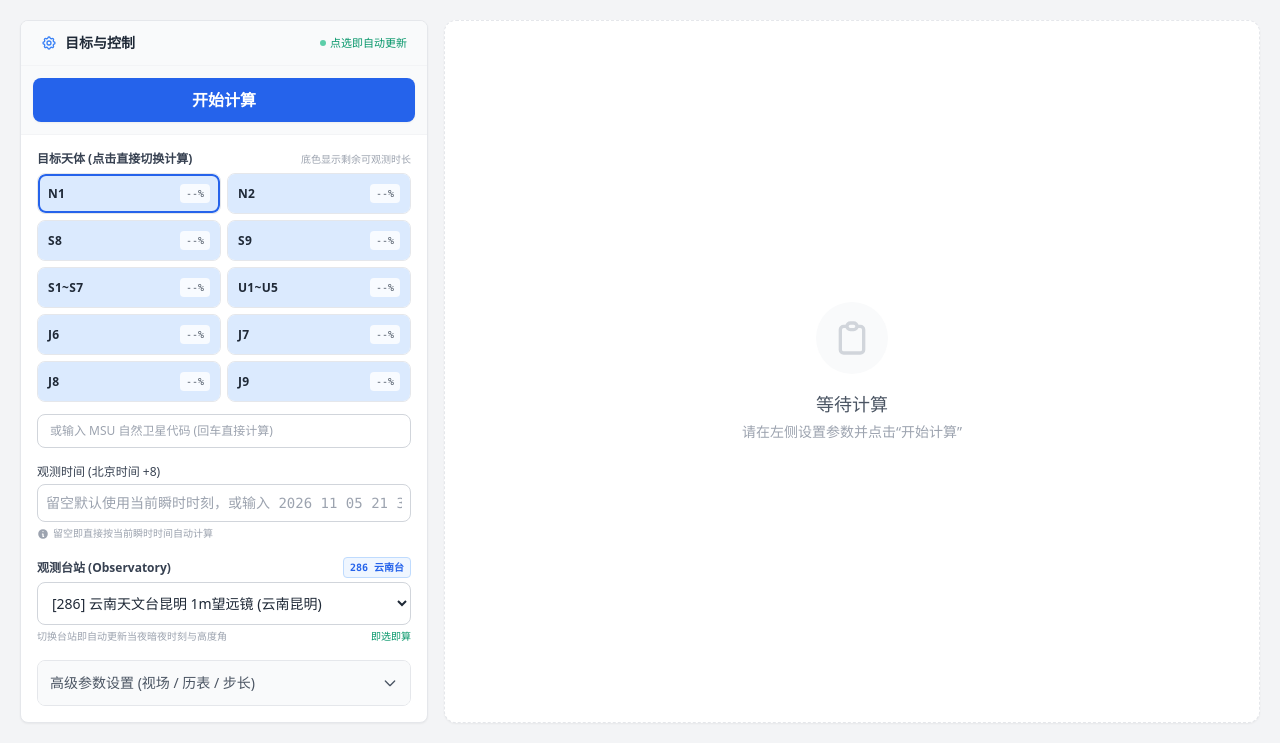
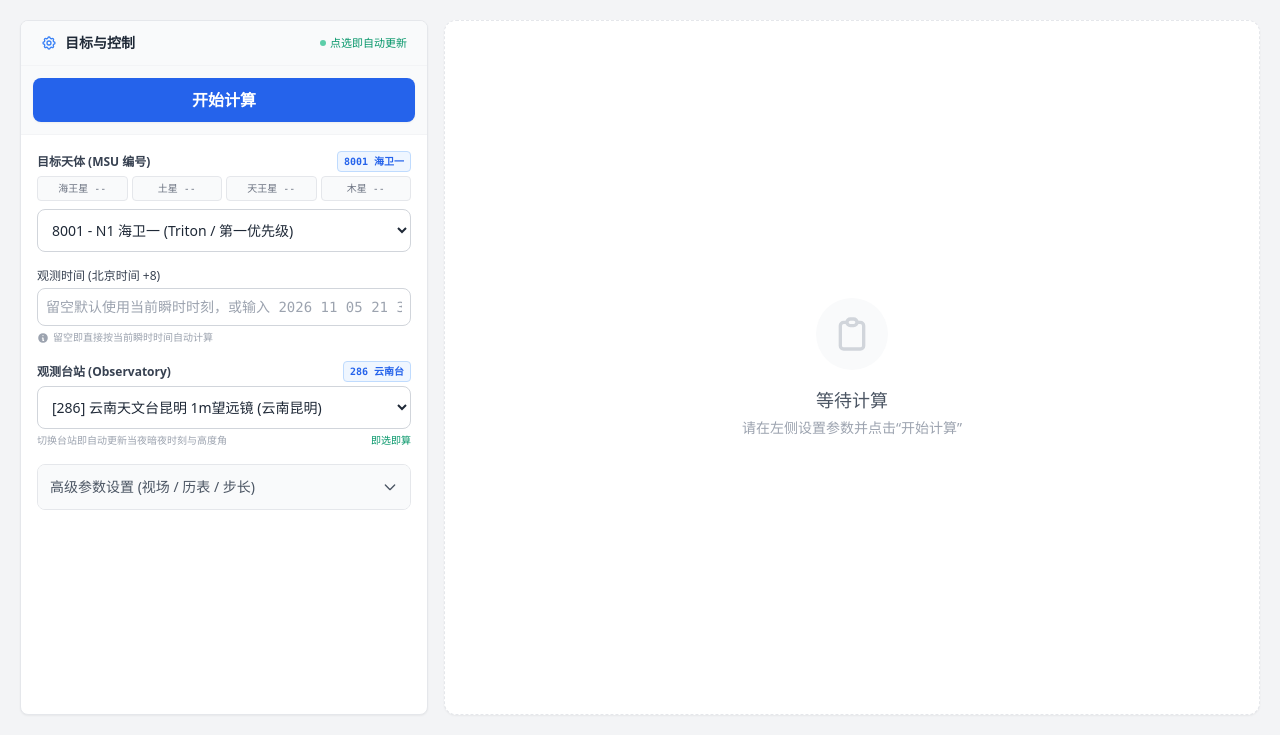
Before and after one commit to yangzhe0/project_ephemeris, a Flask app: page / in a window 1280 px wide. Shown: the part 65-808 px from the top of the page. After the commit the page ends 782 px from the top, so only its background shows below. Run offline with Flask 3, Linux system fonts and the light colour scheme; data that the repository does not hold is empty; some libraries are stand-ins or nearby versions.

Commit message:
feat: 目标天体采用原生触控下拉菜单，按行星系统收录常用自然卫星并支持自定义输入

```diff
--- a/templates/index.html
+++ b/templates/index.html
@@ -195,43 +195,79 @@
                 <div class="p-4 flex-1 overflow-y-auto space-y-4">
                     <form id="calcForm" class="space-y-4" onsubmit="event.preventDefault();submitCalculation();">
 
-                        <!-- 目标天体（完全铺平展开，底色动态进度条显示剩余可观测时间） -->
+                        <!-- 目标天体 (MSU 编号原生触控下拉菜单) -->
                         <div>
-                            <div class="flex justify-between items-center mb-1.5">
-                                <label class="block text-xs font-semibold text-gray-700">目标天体 (点击直接切换计算)</label>
-                                <span class="text-[10px] text-gray-400">底色显示剩余可观测时长</span>
+                            <div class="flex justify-between items-center mb-1">
+                                <label for="satelliteSelect" class="block text-xs font-semibold text-gray-700">目标天体 (MSU 编号)</label>
+                                <span id="targetBadge" class="text-[10px] font-mono font-bold text-blue-600 bg-blue-50 px-1.5 py-0.5 rounded border border-blue-200">8001 海卫一</span>
                             </div>
 
-                            <!-- 10个目标平铺，无内部滚动条 -->
-                            <div class="grid grid-cols-2 gap-1.5 mb-2" id="satelliteButtonsContainer">
-                                {% for sat in satellites %}
-                                <label class="relative flex items-center justify-between px-2.5 py-2.5 rounded-lg border border-gray-200 bg-white cursor-pointer overflow-hidden transition select-none hover:border-blue-400 group"
-                                       data-sat-code="{{ sat.code }}" data-planet="{{ sat.planet }}" id="sat-label-{{ sat.code }}"
-                                       title="点击直接选中并自动更新">
-                                    <input type="radio" name="satellite" value="{{ sat.code }}" data-name="{{ sat.name.split(' ')[0] }}" class="peer sr-only"
-                                        onchange="onSelectSatellite('{{ sat.code }}')" {% if sat.code==default_satellite %}checked{% endif %}>
-
-                                    <!-- 底色进度条背景（由 JS 动态每分钟刷新宽度和颜色） -->
-                                    <span class="obs-progress-bar absolute inset-y-0 left-0 bg-blue-100 transition-all duration-700 ease-out pointer-events-none" style="width: 100%;"></span>
-
-                                    <!-- 按钮前景文字 -->
-                                    <div class="relative z-10 flex items-center justify-between w-full">
-                                        <span class="font-bold text-xs text-gray-800 tracking-wide sat-name group-hover:text-blue-600 transition-colors">{{ sat.name.split(' ')[0] }}</span>
-                                        <span class="text-[10px] font-mono font-medium px-1.5 py-0.5 rounded text-gray-600 bg-white/80 shadow-xs backdrop-blur-xs sat-status-badge">--%</span>
-                                    </div>
-
-                                    <!-- 选中状态高亮外边框 -->
-                                    <span class="absolute inset-0 rounded-lg border-2 border-transparent peer-checked:border-blue-600 peer-checked:shadow-sm pointer-events-none transition-all"></span>
-                                </label>
-                                {% endfor %}
+                            <!-- 当夜各主要行星系统可测窗口状态条（真实天体力学动态计算） -->
+                            <div class="grid grid-cols-4 gap-1 text-center text-[10px] font-mono mb-2" id="planetStatusBar" title="各行星系统当夜地平高度角 ≥30° 适测窗口">
+                                <div class="bg-gray-50 border border-gray-200 rounded px-1 py-1 text-gray-500 truncate" id="status-neptune">海王星 --</div>
+                                <div class="bg-gray-50 border border-gray-200 rounded px-1 py-1 text-gray-500 truncate" id="status-saturn">土星 --</div>
+                                <div class="bg-gray-50 border border-gray-200 rounded px-1 py-1 text-gray-500 truncate" id="status-uranus">天王星 --</div>
+                                <div class="bg-gray-50 border border-gray-200 rounded px-1 py-1 text-gray-500 truncate" id="status-jupiter">木星 --</div>
                             </div>
 
-                            <!-- 自定义编号输入框 -->
-                            <div class="pt-1">
-                                <input type="text" id="customSatellite" placeholder="或输入 MSU 自然卫星代码 (回车直接计算)"
-                                    oninput="clearRadioSat()" onkeydown="if(event.key==='Enter'){event.preventDefault();submitCalculation();}"
-                                    class="w-full border border-gray-300 rounded-lg px-3 py-2 text-xs focus:ring-2 focus:ring-blue-500 focus:border-blue-500 focus:outline-none transition bg-white">
+                            <!-- 原生触控下拉菜单（桌面/手机双端完美兼容，一键即换即算） -->
+                            <select id="satelliteSelect" onchange="onSatelliteSelectChange()"
+                                class="w-full border border-gray-300 rounded-lg p-2.5 focus:ring-2 focus:ring-blue-500 focus:border-blue-500 focus:outline-none bg-white transition text-xs sm:text-sm font-medium text-gray-800 cursor-pointer shadow-2xs">
+                                <optgroup label="海王星天然卫星系统 (Neptune)">
+                                    <option value="8001" selected>8001 - N1 海卫一 (Triton / 第一优先级)</option>
+                                    <option value="8002">8002 - N2 海卫二 (Nereid)</option>
+                                    <option value="8000">8000 - 海王星本体中心 (Neptune Center)</option>
+                                </optgroup>
+                                <optgroup label="土星天然卫星系统 (Saturn)">
+                                    <option value="6008">6008 - S8 土卫八 (Iapetus)</option>
+                                    <option value="6009">6009 - S9 土卫九 (Phoebe)</option>
+                                    <option value="6001">6001 - S1~S7 内卫星群 (Mimas to Hyperion 同视场)</option>
+                                    <option value="6002">6002 - S2 土卫二 (Enceladus)</option>
+                                    <option value="6003">6003 - S3 土卫三 (Tethys)</option>
+                                    <option value="6004">6004 - S4 土卫四 (Dione)</option>
+                                    <option value="6005">6005 - S5 土卫五 (Rhea)</option>
+                                    <option value="6006">6006 - S6 土卫六 (Titan)</option>
+                                    <option value="6007">6007 - S7 土卫七 (Hyperion)</option>
+                                    <option value="6000">6000 - 土星本体中心 (Saturn Center)</option>
+                                </optgroup>
+                                <optgroup label="天王星天然卫星系统 (Uranus)">
+                                    <option value="7001">7001 - U1~U5 经典主卫星群 (Miranda to Oberon 同视场)</option>
+                                    <option value="7002">7002 - U2 天卫二 (Umbriel)</option>
+                                    <option value="7003">7003 - U3 天卫三 (Titania)</option>
+                                    <option value="7004">7004 - U4 天卫四 (Oberon)</option>
+                                    <option value="7005">7005 - U5 天卫五 (Miranda)</option>
+                                    <option value="7000">7000 - 天王星本体中心 (Uranus Center)</option>
+                                </optgroup>
+                                <optgroup label="木星天然卫星系统 (Jupiter)">
+                                    <option value="10001">10001 - J6 木卫六 (Himalia / 希玛利亚)</option>
+                                    <option value="10002">10002 - J7 木卫七 (Elara / 伊拉拉)</option>
+                                    <option value="10003">10003 - J8 木卫八 (Pasiphae / 帕西法厄)</option>
+                                    <option value="10004">10004 - J9 木卫九 (Sinope / 西诺珀)</option>
+                                    <option value="5001">5001 - J1 木卫一 (Io / 艾奥)</option>
+                                    <option value="5002">5002 - J2 木卫二 (Europa / 欧罗巴)</option>
+                                    <option value="5003">5003 - J3 木卫三 (Ganymede / 盖尼米德)</option>
+                                    <option value="5004">5004 - J4 木卫四 (Callisto / 卡利斯托)</option>
+                                    <option value="5000">5000 - 木星本体中心 (Jupiter Center)</option>
+                                </optgroup>
+                                <option value="custom">✏️ 手动输入其他 MSU 卫星代码...</option>
+                            </select>
+
+                            <!-- 自定义天体代码输入框（选中“手动输入”时展开） -->
+                            <div id="customSatWrapper" class="hidden mt-2">
+                                <div class="flex gap-2">
+                                    <input type="text" id="customSatelliteInput" placeholder="输入 4~5 位自然卫星数字代码 (如 5001, 8001 等)"
+                                        onkeydown="if(event.key==='Enter'){event.preventDefault();applyCustomSatellite();}"
+                                        class="flex-1 border border-blue-300 rounded-lg p-2 text-xs font-mono bg-blue-50/30 focus:ring-2 focus:ring-blue-500 focus:outline-none">
+                                    <button type="button" onclick="applyCustomSatellite()"
+                                        class="px-3 py-2 bg-blue-600 hover:bg-blue-700 text-white text-xs font-bold rounded-lg transition active:scale-95 shadow-2xs">
+                                        应用
+                                    </button>
+                                </div>
+                                <p class="text-[10px] text-gray-400 mt-1">支持输入任意自然卫星数字代码，按回车或点击“应用”即可</p>
                             </div>
+
+                            <!-- 存储当前实际卫星代码 -->
+                            <input type="hidden" id="satellite" value="8001">
                         </div>
 
                         <!-- 观测时间 (北京时间 +8) -->
@@ -480,43 +516,36 @@
                     stBadge.innerText = `${stCode} ${shortName}`;
                 }
 
-                // 2. 动态更新每个天体按钮的底色进度条和徽标
-                const labels = document.querySelectorAll('#satelliteButtonsContainer label[data-planet]');
-                labels.forEach(label => {
-                    const planet = label.getAttribute('data-planet');
-                    const pInfo = data.planets ? data.planets[planet] : null;
-                    const pBar = label.querySelector('.obs-progress-bar');
-                    const badge = label.querySelector('.sat-status-badge');
-                    if (!pInfo || !pBar || !badge) return;
+                // 2. 更新各大行星可测窗口状态条（真实天体力学动态计算）
+                if (data.planets) {
+                    const pNames = { neptune: '海王星', saturn: '土星', uranus: '天王星', jupiter: '木星' };
+                    for (const [pKey, pLabel] of Object.entries(pNames)) {
+                        const el = document.getElementById(`status-${pKey}`);
+                        const pInfo = data.planets[pKey];
+                        if (!el || !pInfo) continue;
+                        if (pInfo.status === 'observing') {
+                            el.className = 'bg-emerald-50 border border-emerald-200 rounded px-1 py-1 text-emerald-700 font-bold truncate';
+                            el.innerText = `${pLabel} ${pInfo.badge}`;
+                            el.title = pInfo.tooltip || '';
+                        } else if (pInfo.status === 'waiting') {
+                            el.className = 'bg-blue-50 border border-blue-200 rounded px-1 py-1 text-blue-700 font-medium truncate';
+                            el.innerText = `${pLabel} ${pInfo.start}升`;
+                            el.title = pInfo.tooltip || '';
+                        } else {
+                            el.className = 'bg-gray-50 border border-gray-200 rounded px-1 py-1 text-gray-400 truncate';
+                            el.innerText = `${pLabel} 无窗口`;
+                        }
+                    }
+                }
 
-                    badge.innerText = pInfo.badge || '--%';
-                    label.title = pInfo.tooltip || '';
-
-                    if (pInfo.status === 'observing') {
-                        pBar.style.width = `${pInfo.pct}%`;
-                        if (pInfo.pct > 30) {
-                            pBar.className = 'obs-progress-bar absolute inset-y-0 left-0 bg-emerald-100/80 transition-all duration-700 ease-out pointer-events-none';
-                            badge.className = 'text-[10px] font-mono font-bold px-1.5 py-0.5 rounded text-emerald-700 bg-white/90 shadow-xs sat-status-badge';
-                        } else {
-                            pBar.className = 'obs-progress-bar absolute inset-y-0 left-0 bg-amber-100/90 transition-all duration-700 ease-out pointer-events-none';
-                            badge.className = 'text-[10px] font-mono font-bold px-1.5 py-0.5 rounded text-amber-700 bg-white/90 shadow-xs sat-status-badge';
-                        }
-                    } else if (pInfo.status === 'waiting') {
-                        pBar.style.width = '100%';
-                        pBar.className = 'obs-progress-bar absolute inset-y-0 left-0 bg-blue-50/70 border-r border-blue-200 transition-all duration-700 ease-out pointer-events-none';
-                        badge.className = 'text-[10px] font-mono font-medium px-1.5 py-0.5 rounded text-blue-600 bg-blue-50/90 shadow-xs sat-status-badge';
-                    } else {
-                        pBar.style.width = '0%';
-                        pBar.className = 'obs-progress-bar absolute inset-y-0 left-0 bg-gray-100 transition-all duration-700 ease-out pointer-events-none';
-                        badge.className = 'text-[10px] font-mono font-medium px-1.5 py-0.5 rounded text-gray-400 bg-gray-100 shadow-xs sat-status-badge';
-                    }
-                });
-
-                // 3. 初始载入时，根据天体力学实时结果自动勾选当前最适目标，并自动发起计算
+                // 3. 初始载入时，根据天体力学实时结果自动选择当前最适目标，并自动发起计算
                 if (isInitial && data.best_target) {
-                    const radio = document.querySelector(`input[name="satellite"][value="${data.best_target}"]`);
-                    if (radio) {
-                        radio.checked = true;
+                    const sel = document.getElementById('satelliteSelect');
+                    if (sel) {
+                        sel.value = data.best_target;
+                        const satHidden = document.getElementById('satellite');
+                        if (satHidden) satHidden.value = data.best_target;
+                        updateTargetBadge(data.best_target);
                     }
                     setTimeout(() => {
                         submitCalculation();
@@ -527,10 +556,48 @@
             }
         }
 
-        // --- 目标点选即自动切换计算 ---
-        function onSelectSatellite(code) {
-            clearCustomSat();
+        // --- 目标天体变更自动重算 ---
+        function onSatelliteSelectChange() {
+            const sel = document.getElementById('satelliteSelect');
+            const customWrapper = document.getElementById('customSatWrapper');
+            const customInput = document.getElementById('customSatelliteInput');
+            const satHidden = document.getElementById('satellite');
+
+            if (sel.value === 'custom') {
+                customWrapper.classList.remove('hidden');
+                customInput.focus();
+            } else {
+                customWrapper.classList.add('hidden');
+                satHidden.value = sel.value;
+                updateTargetBadge(sel.value);
+                submitCalculation();
+            }
+        }
+
+        function applyCustomSatellite() {
+            const customInput = document.getElementById('customSatelliteInput');
+            const satHidden = document.getElementById('satellite');
+            const val = customInput.value.trim();
+            if (!val || !/^\d+$/.test(val)) {
+                alert("请输入有效的自然卫星数字代码（如 5001, 8001 等）");
+                return;
+            }
+            satHidden.value = val;
+            updateTargetBadge(val);
             submitCalculation();
+        }
+
+        function updateTargetBadge(code) {
+            const badge = document.getElementById('targetBadge');
+            if (!badge) return;
+            const sel = document.getElementById('satelliteSelect');
+            if (sel && sel.value !== 'custom') {
+                const text = sel.options[sel.selectedIndex]?.text || code;
+                const namePart = text.split(' - ')[1]?.split(' (')[0] || code;
+                badge.innerText = `${code} ${namePart}`;
+            } else {
+                badge.innerText = `天体 ${code}`;
+            }
         }
 
         // --- 测站变更自动重算 ---
@@ -589,14 +656,7 @@
         setInterval(updateClock, 1000);
         updateClock();
 
-        // --- 自定义天体输入互斥逻辑 ---
-        function clearCustomSat() {
-            document.getElementById('customSatellite').value = '';
-        }
-        function clearRadioSat() {
-            const radios = document.querySelectorAll('input[name="satellite"]');
-            radios.forEach(r => r.checked = false);
-        }
+
 
         // 提交计算
         async function submitCalculation() {
@@ -611,14 +671,16 @@
 
             // 验证输入
             let satellite = '';
-            const satelliteInput = document.querySelector('input[name="satellite"]:checked');
-            const customInput = document.getElementById('customSatellite').value.trim();
+            const satHidden = document.getElementById('satellite');
+            const satSelect = document.getElementById('satelliteSelect');
+            const customInput = document.getElementById('customSatelliteInput');
 
-            // 优先使用自定义输入
-            if (customInput) {
-                satellite = customInput;
-            } else if (satelliteInput) {
-                satellite = satelliteInput.value;
+            if (satSelect && satSelect.value === 'custom' && customInput) {
+                satellite = customInput.value.trim();
+            } else if (satHidden && satHidden.value) {
+                satellite = satHidden.value.trim();
+            } else if (satSelect && satSelect.value) {
+                satellite = satSelect.value.trim();
             }
 
             if (!satellite) {
@@ -747,7 +809,8 @@
             }
 
             const first = data[0];
-            const tName = targetInfo?.name || `天体 ${document.querySelector('input[name="satellite"]:checked')?.value || ''}`;
+            const satCode = first.satellite || document.getElementById('satellite')?.value || '';
+            const tName = targetInfo?.name || `天体 ${satCode}`;
             const diameter = first.diameter || targetInfo?.diameter || '--';
             const angularSize = first.angular_size || targetInfo?.angular_size || '--';
             const mag = first.mag || targetInfo?.mag || '--';
@@ -935,15 +998,14 @@
             // 获取卫星名称
             let satelliteName = satelliteNameOverride;
             if (!satelliteName) {
-                const satelliteInput = document.querySelector('input[name="satellite"]:checked');
-                const customInput = document.getElementById('customSatellite').value.trim();
-
-                if (customInput) {
-                    satelliteName = customInput;
-                } else if (satelliteInput && satelliteInput.nextElementSibling) {
-                    satelliteName = satelliteInput.nextElementSibling.innerText;
+                const satSelect = document.getElementById('satelliteSelect');
+                if (satSelect && satSelect.value !== 'custom') {
+                    const opt = satSelect.options[satSelect.selectedIndex];
+                    satelliteName = opt ? opt.text.split(' - ')[1]?.split(' (')[0] || opt.text : satSelect.value;
+                } else if (document.getElementById('customSatelliteInput')) {
+                    satelliteName = document.getElementById('customSatelliteInput').value.trim() || 'Target';
                 } else {
-                    satelliteName = "Unknown";
+                    satelliteName = currentTargetInfo?.name || "Target";
                 }
             }
 
@@ -1064,11 +1126,11 @@
             </div>
             <div class="p-6 sm:p-8 overflow-y-auto prose text-sm text-gray-600 space-y-4">
                 <div>
-                    <h4 class="font-bold text-gray-900 text-base mb-2">1. 目标选择与实时状态</h4>
+                    <h4 class="font-bold text-gray-900 text-base mb-2">1. 目标天体 (MSU 编号) 原生下拉</h4>
                     <ul class="list-disc pl-5 space-y-1.5">
-                        <li><strong>预设天体一键切换</strong>：左侧铺平排列海王星（海卫一/二）、土星（土卫一~九）、天王星（天卫一~五）、木星（木卫一~九）等自然卫星目标，<strong>点击任意目标即自动刷新计算与寻星图</strong>。</li>
-                        <li><strong>动态观测进度条</strong>：每个天体按钮底色实时展示当夜该天体在当前测站的可观测剩余时间（绿色 ≥30% 适测，橙色 &lt;30% 抓紧观测，蓝色等待升起，灰色无窗口）。</li>
-                        <li><strong>自定义天体代码</strong>：支持在输入框输入任意 MSU 自然卫星代码（例如 <code>5001</code> 木卫一，<code>8001</code> 海卫一等），按回车直接计算。</li>
+                        <li><strong>分类收录常用自然卫星</strong>：采用原生触控下拉菜单，按海王星、土星、天王星、木星系统清晰分组收录所有常用自然卫星及本体中心编号，<strong>切换任一目标即刻自动发起计算并更新寻星图</strong>。</li>
+                        <li><strong>各大行星可测窗口指示</strong>：下拉菜单上方状态栏实时显示各大行星系统当夜在当前台站的地平高度角 ≥30° 适测时间（如 <code>海王星 适测</code>、<code>木星 03:48升</code>）。</li>
+                        <li><strong>自定义天体代码输入</strong>：在下拉菜单最后一项选择“✏️ 手动输入其他 MSU 卫星代码...”，即可展开输入框输入任意自然卫星数字代码（如 <code>5001</code>、<code>8001</code> 等）计算。</li>
                     </ul>
                 </div>
 
```
